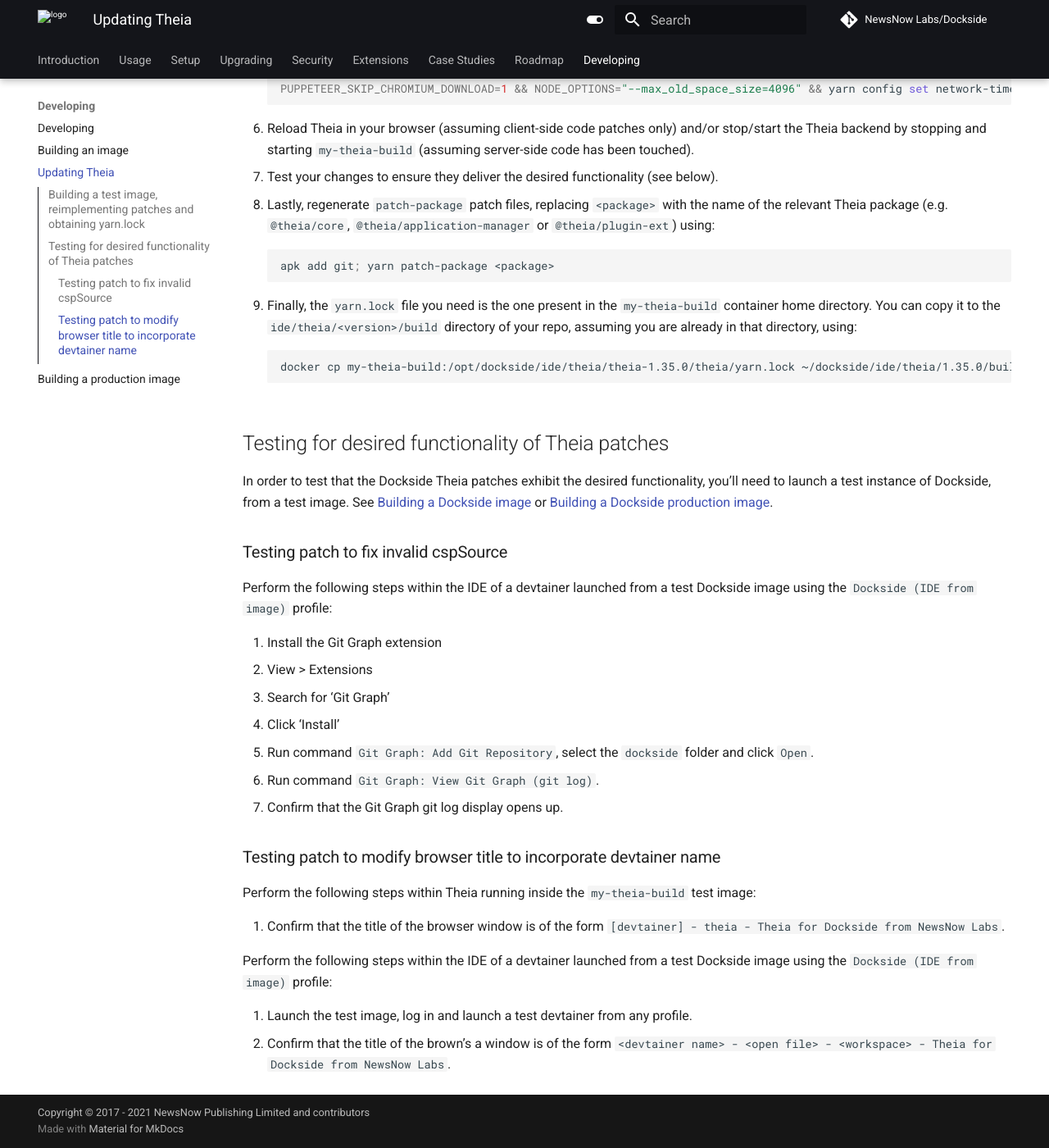
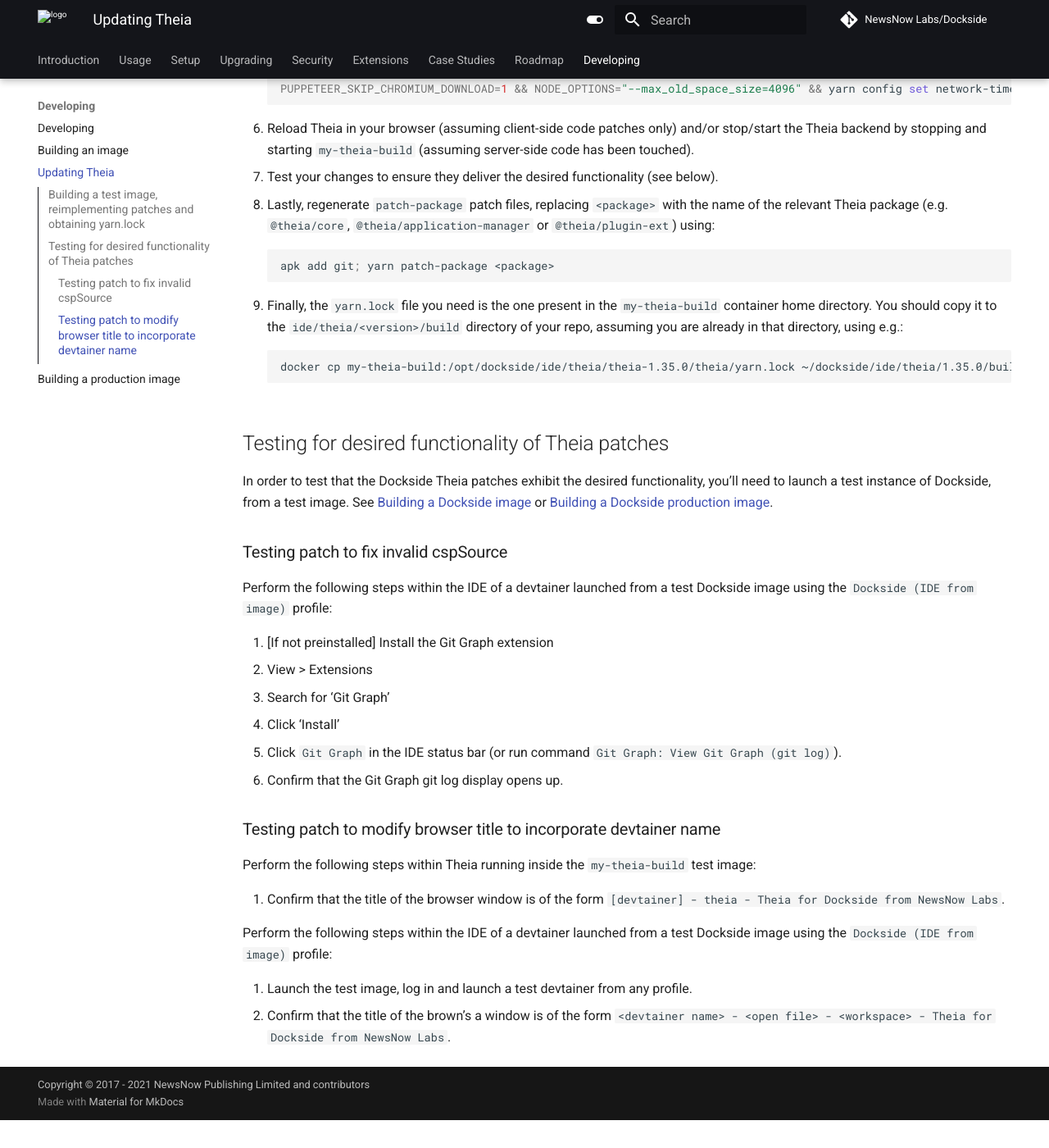
Before and after one commit to newsnowlabs/dockside, an MkDocs documentation site: the page built from docs/developing/updating-theia.md, in a window 1280 px wide and 1400 px high, scrolled down 1368 px. Shown: the whole window at 82% size. Built offline with MkDocs 1.6.1 and Material for MkDocs 9.7.7, drawn with Linux system fonts in a browser that asks for light colours; comment, search, counter and statistics services are not loaded; after the commit the page ends 2734 px from its top, so only the background shows below that.

Commit message:
Add Git Graph (mhutchie.git-graph) to extensions.json to ease testing
- Dockside Theia IDE customises the Theia webview implementation
- Preinstalling Git Graph simplifies the process at https://www-t1.staging.newsnow.co.uk/docs/developing/updating-theia/#testing-patch-to-fix-invalid-cspsource
- Now just click Git Graph in the IDE status bar

````diff
--- a/docs/developing/updating-theia.md
+++ b/docs/developing/updating-theia.md
@@ -44,7 +44,7 @@ The process for reimplementing Theia patches involves launching Theia, developin
       ```sh
       apk add git; yarn patch-package <package>
       ```
-4. Finally, the `yarn.lock` file you need is the one present in the `my-theia-build` container home directory. You can copy it to the `ide/theia/<version>/build` directory of your repo, assuming you are already in that directory, using:
+4. Finally, the `yarn.lock` file you need is the one present in the `my-theia-build` container home directory. You should copy it to the `ide/theia/<version>/build` directory of your repo, assuming you are already in that directory, using e.g.:
    ```sh
    docker cp my-theia-build:/opt/dockside/ide/theia/theia-1.35.0/theia/yarn.lock ~/dockside/ide/theia/1.35.0/build/
    ```
@@ -57,13 +57,12 @@ In order to test that the Dockside Theia patches exhibit the desired functionali
 
 Perform the following steps within the IDE of a devtainer launched from a test Dockside image using the `Dockside (IDE from image)` profile:
 
-1. Install the Git Graph extension
+1. [If not preinstalled] Install the Git Graph extension
    - View > Extensions
    - Search for 'Git Graph'
    - Click 'Install'
-2. Run command `Git Graph: Add Git Repository`, select the `dockside` folder and click `Open`.
-3. Run command `Git Graph: View Git Graph (git log)`.
-4. Confirm that the Git Graph git log display opens up.
+2. Click `Git Graph` in the IDE status bar (or run command `Git Graph: View Git Graph (git log)`).
+3. Confirm that the Git Graph git log display opens up.
 
 ### Testing patch to modify browser title to incorporate devtainer name
 
````
Also changed, not shown: 1 other file.
